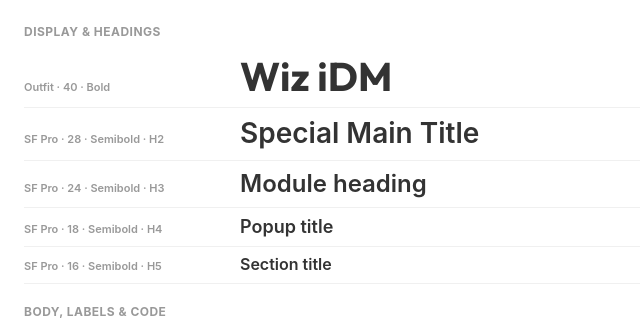
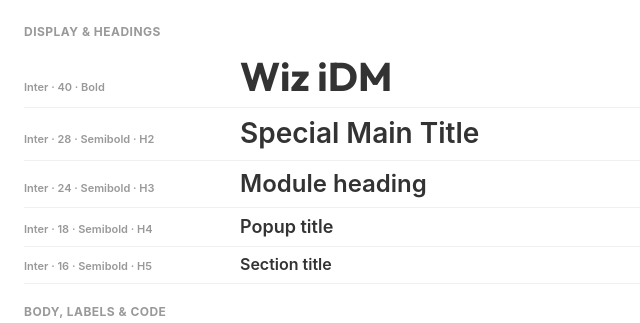
Before and after one commit to Taimei-UED/TUI-Design-System, a plain HTML site: page foundations/typography.card.html in a window 1280 px wide. Shown: the top 323 px of the page, 0-640 px from the left. Drawn offline with Linux system fonts and the light colour scheme; a web font is replaced by a local one.

Commit message:
Add files via upload

```diff
--- a/foundations/typography.card.html
+++ b/foundations/typography.card.html
@@ -1,4 +1,4 @@
-<!-- @dsCard group="1 Tokens" viewport="728x500" name="Typography" subtitle="Outfit display · SF Pro UI · Roboto Mono" -->
+<!-- @dsCard group="1 Tokens" viewport="728x500" name="Typography" subtitle="Inter — display, UI & code" -->
 <!DOCTYPE html>
 <html>
 <head>
@@ -15,11 +15,11 @@
 <body>
 <section>
   <h4>Display &amp; Headings</h4>
-  <div class="row"><span class="meta">Outfit · 40 · Bold</span><span class="wiz-h1" style="font-size:40px">Wiz iDM</span></div>
-  <div class="row"><span class="meta">SF Pro · 28 · Semibold · H2</span><span class="wiz-h2">Special Main Title</span></div>
-  <div class="row"><span class="meta">SF Pro · 24 · Semibold · H3</span><span class="wiz-h3">Module heading</span></div>
-  <div class="row"><span class="meta">SF Pro · 18 · Semibold · H4</span><span class="wiz-h4">Popup title</span></div>
-  <div class="row"><span class="meta">SF Pro · 16 · Semibold · H5</span><span class="wiz-h5">Section title</span></div>
+  <div class="row"><span class="meta">Inter · 40 · Bold</span><span class="wiz-h1" style="font-size:40px">Wiz iDM</span></div>
+  <div class="row"><span class="meta">Inter · 28 · Semibold · H2</span><span class="wiz-h2">Special Main Title</span></div>
+  <div class="row"><span class="meta">Inter · 24 · Semibold · H3</span><span class="wiz-h3">Module heading</span></div>
+  <div class="row"><span class="meta">Inter · 18 · Semibold · H4</span><span class="wiz-h4">Popup title</span></div>
+  <div class="row"><span class="meta">Inter · 16 · Semibold · H5</span><span class="wiz-h5">Section title</span></div>
 </section>
 <section>
   <h4>Body, Labels &amp; Code</h4>
```
